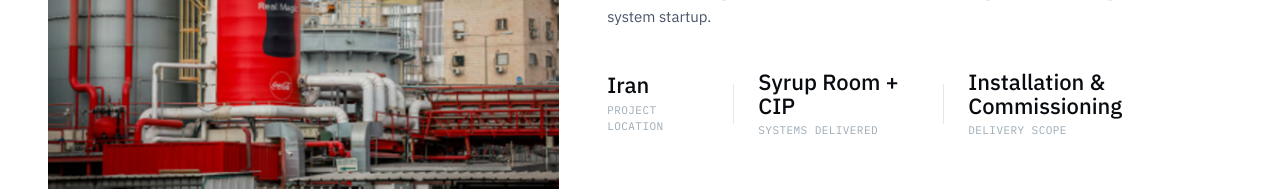
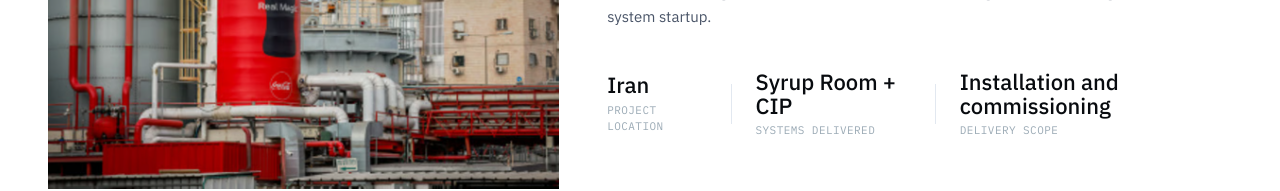
Before and after one commit to AliKhanImagery/MBH, a Next.js app: page /references in a window 1280 px wide. Shown: the part 663-854 px from the top of the page. Built offline with nearby package versions, Linux system fonts and the light colour scheme.

Commit message:
fix(copy): update Iran Coca-Cola delivery scope to Installation and commissioning

```diff
--- a/src/components/CaseStudy.tsx
+++ b/src/components/CaseStudy.tsx
@@ -3,7 +3,7 @@ import Image from "next/image";
 const DATA_POINTS = [
   { value: "Iran",            label: "Project Location" },
   { value: "Syrup Room + CIP", label: "Systems Delivered" },
-  { value: "Installation & Commissioning", label: "Delivery Scope" },
+  { value: "Installation and commissioning", label: "Delivery Scope" },
 ];
 
 // Supporting references. `image` shows a real photo; `tag` is the navy
```
